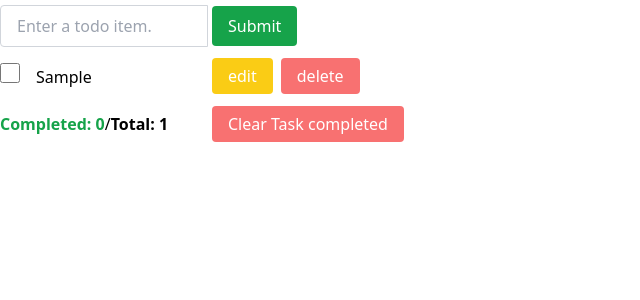
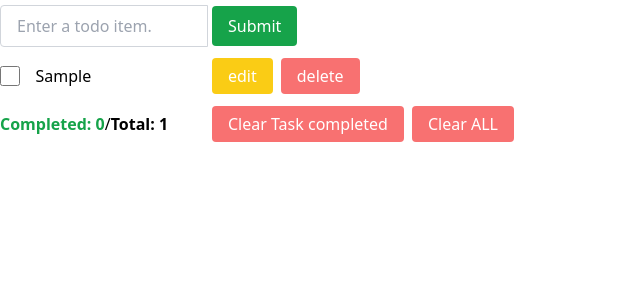
Before and after one commit to kath1122/todolist-ts, a Vue app: page / in a window 1280 px wide. Both pictures are taken after typing "Sample" into the empty fields and a click on the button "Submit". Shown: the top 300 px of the page, without its empty margins (0-640 px from the left). Built offline with nearby package versions, Linux system fonts and the light colour scheme.

Commit message:
implement

```diff
--- a/src/components/TodoItem.vue
+++ b/src/components/TodoItem.vue
@@ -1,8 +1,8 @@
 <template>
-    <li class="inline-flex items-center">
-      <div class="inline w-52">
+    <li class="inline-flex">
+      <div class="inline-flex w-52 items-center">
         <input class="form-checkbox text-green-500 h-5 w-5" type="checkbox" :checked="editData.isComplete" @change="switchCompleteStatus">
-        <span class="w-48 my-1.5 px-4 py-1.5" v-show="!isEdit">{{props.item?.text}}</span>
+        <span class="w-48 my-1.5 px-4 py-1.5" :class="{'text-gray-400': editData.isComplete }" v-show="!isEdit">{{props.item?.text}}</span>
         <input class="border border-gray-300 rounded-l focus:border-green-500 focus:outline-none" v-show="isEdit" type="text" v-model="editData.text">
       </div>
       <button class="bg-green-600 button" v-show="isEdit" type="button" @click="saveItem">save</button>
--- a/src/components/TodoList.vue
+++ b/src/components/TodoList.vue
@@ -1,5 +1,5 @@
 <template>
-  <div>
+  <div v-if="todoItems && todoItems.length">
     <ul v-for="(item, index) in todoItems" :key="`${item.id}${index}`">
       <TodoItem :item="item" :index="index"></TodoItem>
     </ul>
--- a/src/components/TodoSummary.vue
+++ b/src/components/TodoSummary.vue
@@ -3,24 +3,33 @@
     <span class="text-green-600 font-bold">Completed: {{ completeItems }}</span> /
     <span class="font-bold">Total: {{ total }}</span>
   </div>
-  <button class="bg-red-400 text-white mx-1 my-1.5 px-4 py-1.5 rounded" type="button" @click="clearCompletedTodos">Clear Task completed</button>
+  <button class="del-button" type="button" @click="clearCompletedTodos">Clear Task completed</button>
+  <button class="del-button" type="button" @click="clearAll">Clear ALL</button>
 </template>
 
   <script setup lang="ts">
   import { computed } from 'vue';
   import { useTodoStore } from '../stores/todo'
-  import { storeToRefs } from 'pinia';
 
-  const todoStore = useTodoStore()
-  const { todoItems } = storeToRefs(todoStore)
-  const completeItems = computed(() => todoItems.value.filter(item => item.isComplete).length)
-  const total = computed(() => todoItems.value.length)
+  const completeItems = computed(() => {
+    const items = useTodoStore().todoItems
+    return items ? items.filter(item => item && item.isComplete).length : 0;
+  })
+  const total = computed(() => {
+    const items = useTodoStore().todoItems
+    return items? items.length : 0
+  })
 
   const clearCompletedTodos = () => {
     useTodoStore().todoItems = useTodoStore().todoItems.filter(item => !item.isComplete)
   }
+  const clearAll = () => {
+    useTodoStore().todoItems = []
+  }
   </script>
 
-  <style scoped>
-
-  </style>
+<style lang="postcss" scoped>
+.del-button {
+  @apply bg-red-400 text-white mx-1 my-1.5 px-4 py-1.5 rounded;
+}
+</style>
```
